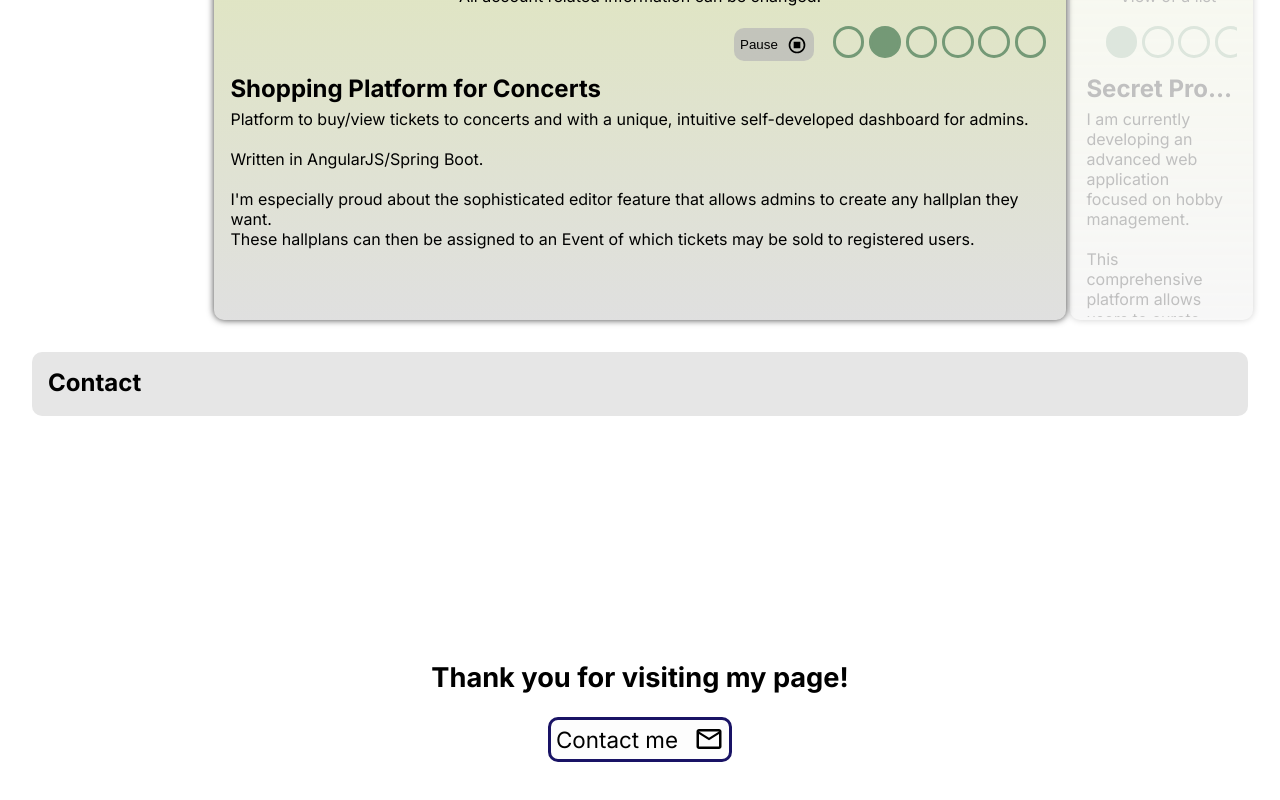
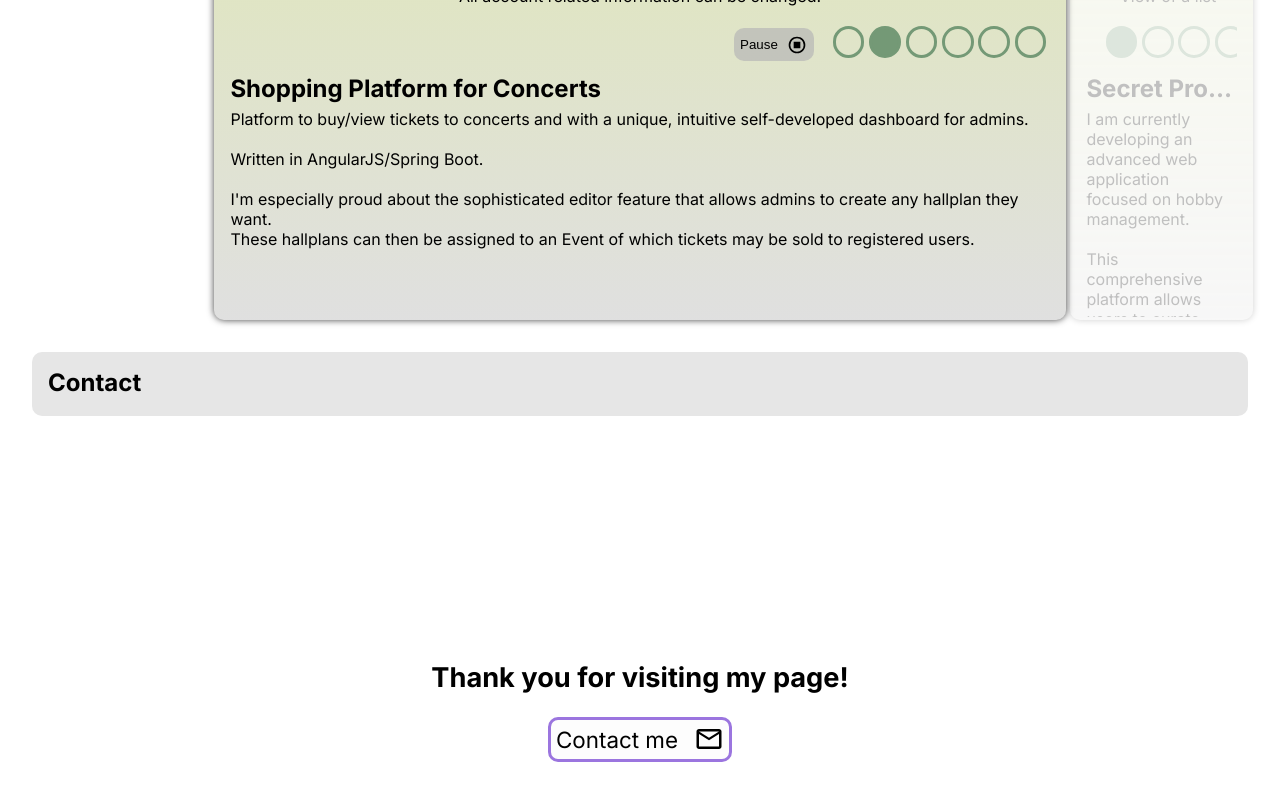
Before and after one commit to Reonharudo/dev-portfolio, a Next.js app: page / in a window 1280 px wide. Shown: the part 3508-4308 px from the top of the page. Built offline with nearby package versions, Linux system fonts and the light colour scheme; no server answers.

Commit message:
improved contact button coloring on light mode

```diff
--- a/src/app/globals.css
+++ b/src/app/globals.css
@@ -28,6 +28,10 @@ body {
     --progress-bar-background: rgb(88, 123, 207);
     --progress-bar-background-total: rgb(138, 138, 138);
 
+    --highlight-color-0: rgb(191, 82, 82);
+    --highlight-color-1: rgb(96, 101, 198);
+    --highlight-color-2: rgb(154, 118, 227);
+
     --font-color: #000000;
     --font-color-2: #000000;
 
@@ -56,6 +60,10 @@ body {
     --progress-bar-background: rgb(88, 123, 207);
     --progress-bar-background-total: rgb(180, 180, 180);
 
+    --highlight-color-0: rgb(188, 188, 188);
+    --highlight-color-1: rgb(98, 104, 222);
+    --highlight-color-2: rgb(20, 14, 98);
+
     --font-color: rgb(216, 216, 216);
     --font-color-2: #f0f0f0;
 
--- a/src/components/ContactSection/ContactSection.module.css
+++ b/src/components/ContactSection/ContactSection.module.css
@@ -43,19 +43,19 @@
 
 @keyframes borderAnimation {
     0% {
-        border-color: rgb(188, 188, 188);
+        border-color: var(--highlight-color-0);
     }
     100% {
-        border-color: rgb(20, 14, 98);
+        border-color: var(--highlight-color-2);
     }
 }
 
 @keyframes borderAnimationOnHover {
     0% {
-        border-color: rgb(98, 104, 222);
+        border-color: var(--highlight-color-1);
     }
     100% {
-        border-color: rgb(20, 14, 98);
+        border-color: var(--highlight-color-2);
     }
 }
 
```
